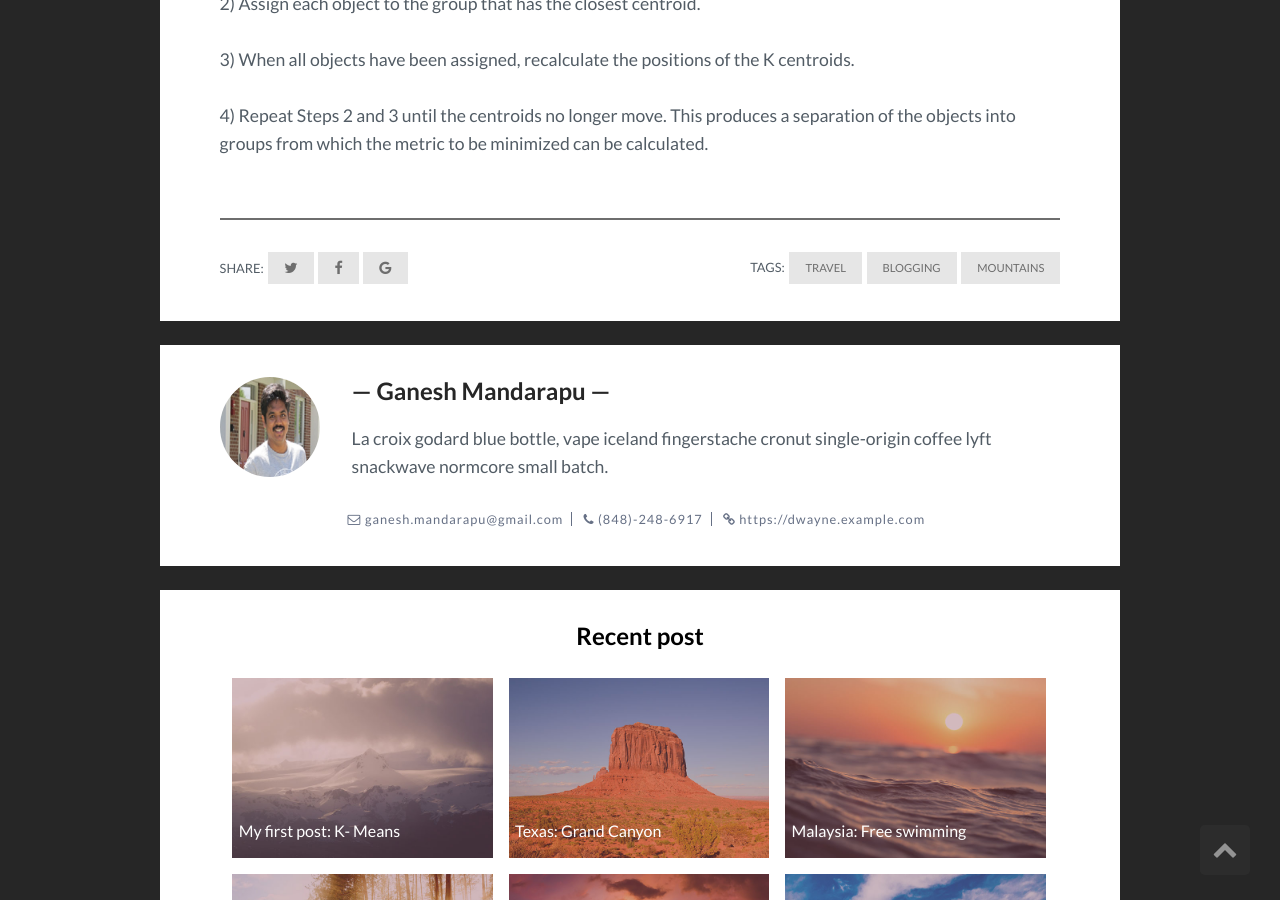
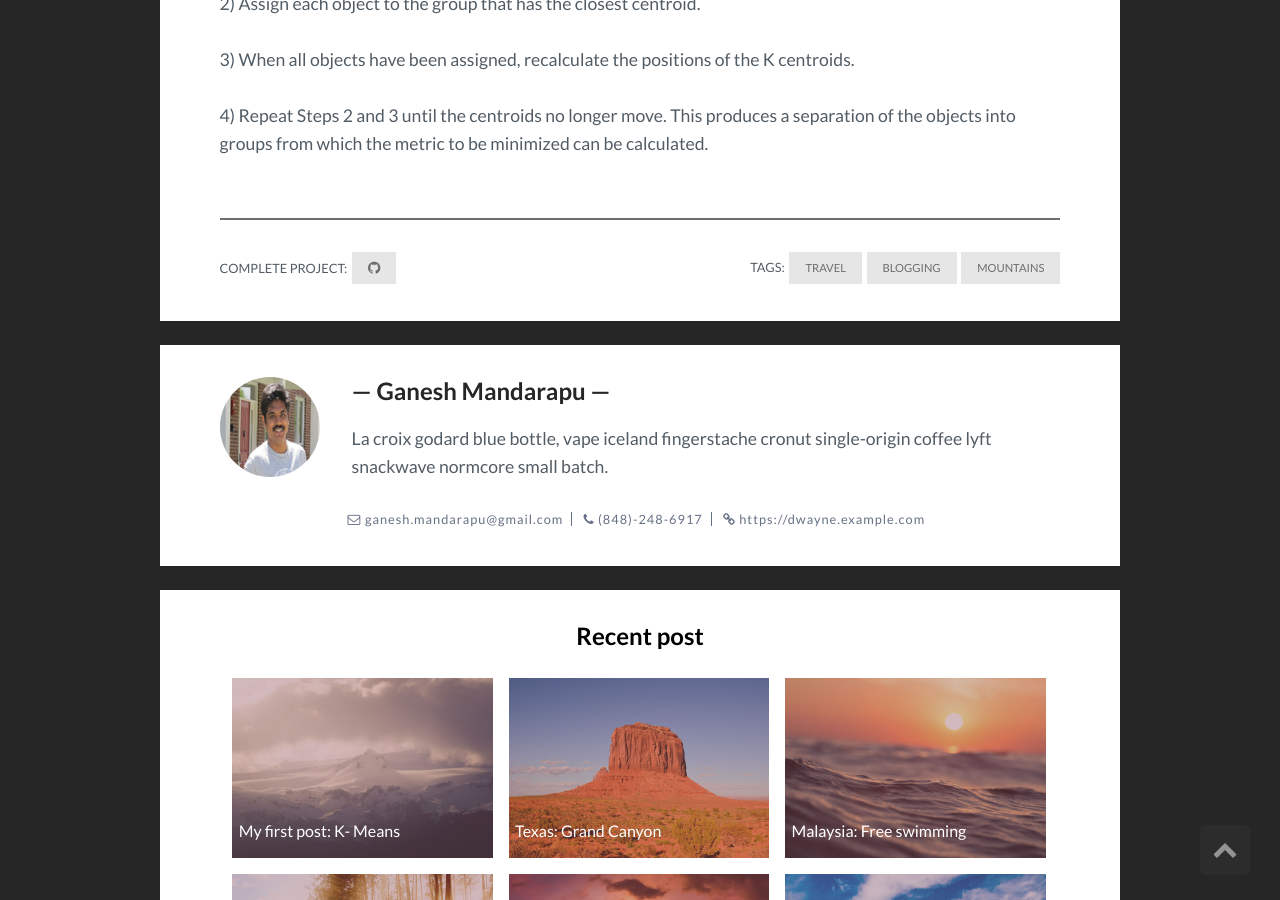
Before and after one commit to ganeshmandarapu/Projects, a Jekyll site: the page built from _posts/2017-07-12-the-wonderful-himalayan.markdown, in a window 1280 px wide and 900 px high, scrolled down 967 px. Built offline with Jekyll 4.4.1, drawn with Linux system fonts in a browser that asks for light colours; comment, search, counter and statistics services are not loaded.

Commit message:
Update post.html

```diff
--- a/_layouts/post.html
+++ b/_layouts/post.html
@@ -22,10 +22,8 @@ layout: default
     <div class="post_wrapper">
       <footer class="post_footer cf">
         <div class="post_share">
-          <span>Share:</span>
-          <a href="https://twitter.com/intent/tweet?text={{ page.title }}&url={{ site.url }}{{ page.url }}" title="Share on Twitter" rel="nofollow" target="_blank"><i class="fa fa-twitter" aria-hidden="true"></i></a>
-          <a href="https://facebook.com/sharer.php?u={{ site.url }}{{ page.url }}" title="Share on Facebook" rel="nofollow" target="_blank"><i class="fa fa-facebook" aria-hidden="true"></i></a>
-          <a href="https://plus.google.com/share?url={{ site.url }}{{ page.url }}" title="Share on Google+" rel="nofollow" target="_blank"><i class="fa fa-google" aria-hidden="true"></i></a>
+          <span>Complete Project:</span>
+          <a href="https://twitter.com/intent/tweet?text={{ page.title }}&url={{ site.url }}{{ page.url }}" title="Share on Twitter" rel="nofollow" target="_blank"><i class="fa fa-github" aria-hidden="true"></i></a>
         </div>
         <div class="post_tag">
           <span>Tags:</span>
```
